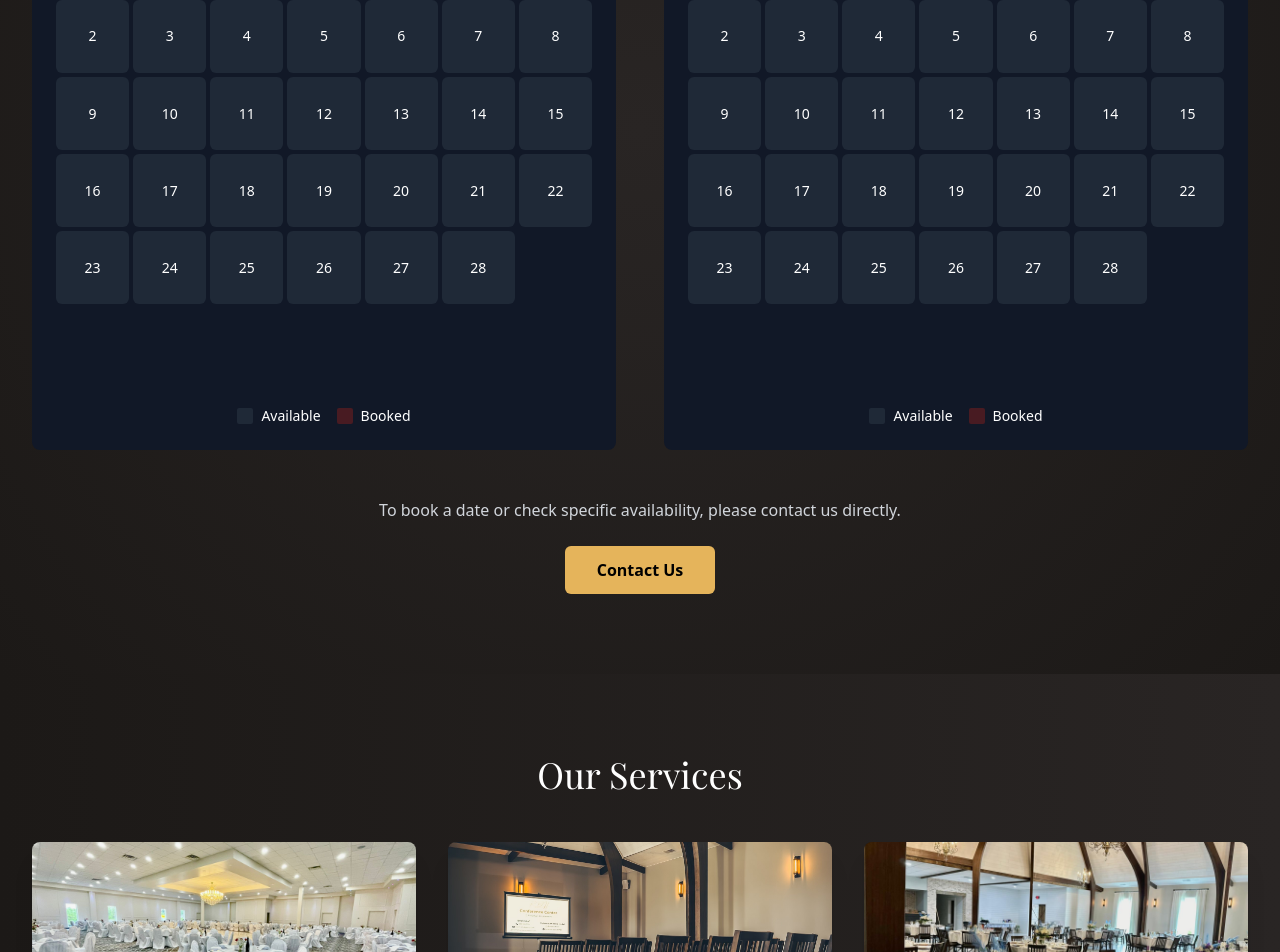
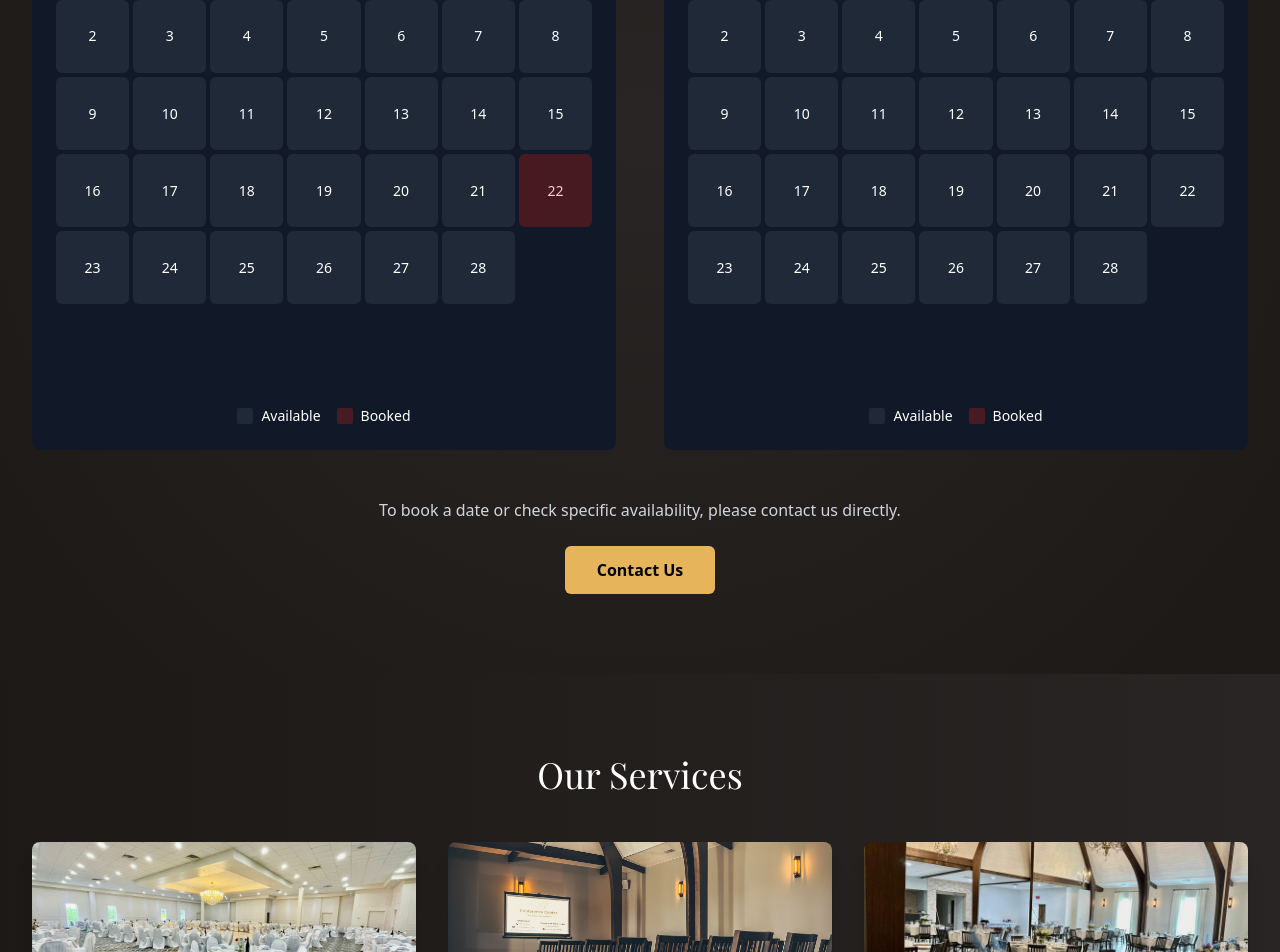
Before and after one commit to cbalaur91/RomanianBanquetHall, a React (Vite) app: page / in a window 1280 px wide. Shown: the part 3910-4862 px from the top of the page. Built offline with nearby package versions, Linux system fonts and the light colour scheme.

Commit message:
Blocked a date

```diff
--- a/src/App.tsx
+++ b/src/App.tsx
@@ -23,6 +23,7 @@ const BOOKED_DATES = {
   //   1: [1, 15],    // January 2025
   //   12: [24, 25]   // December 2025
   // }
+    2: [22]
   },
 
   // Elegant Hall bookings
```
